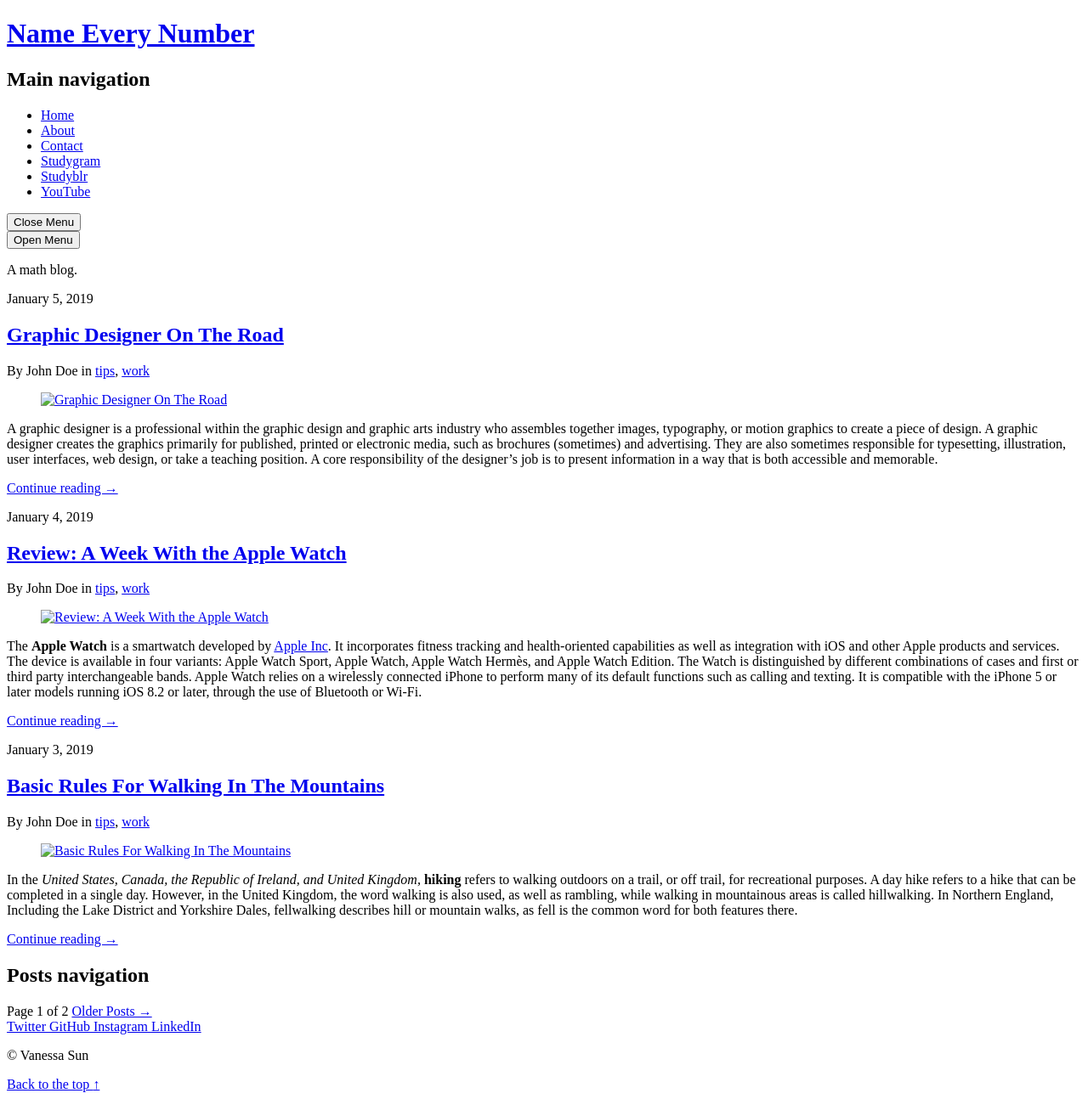
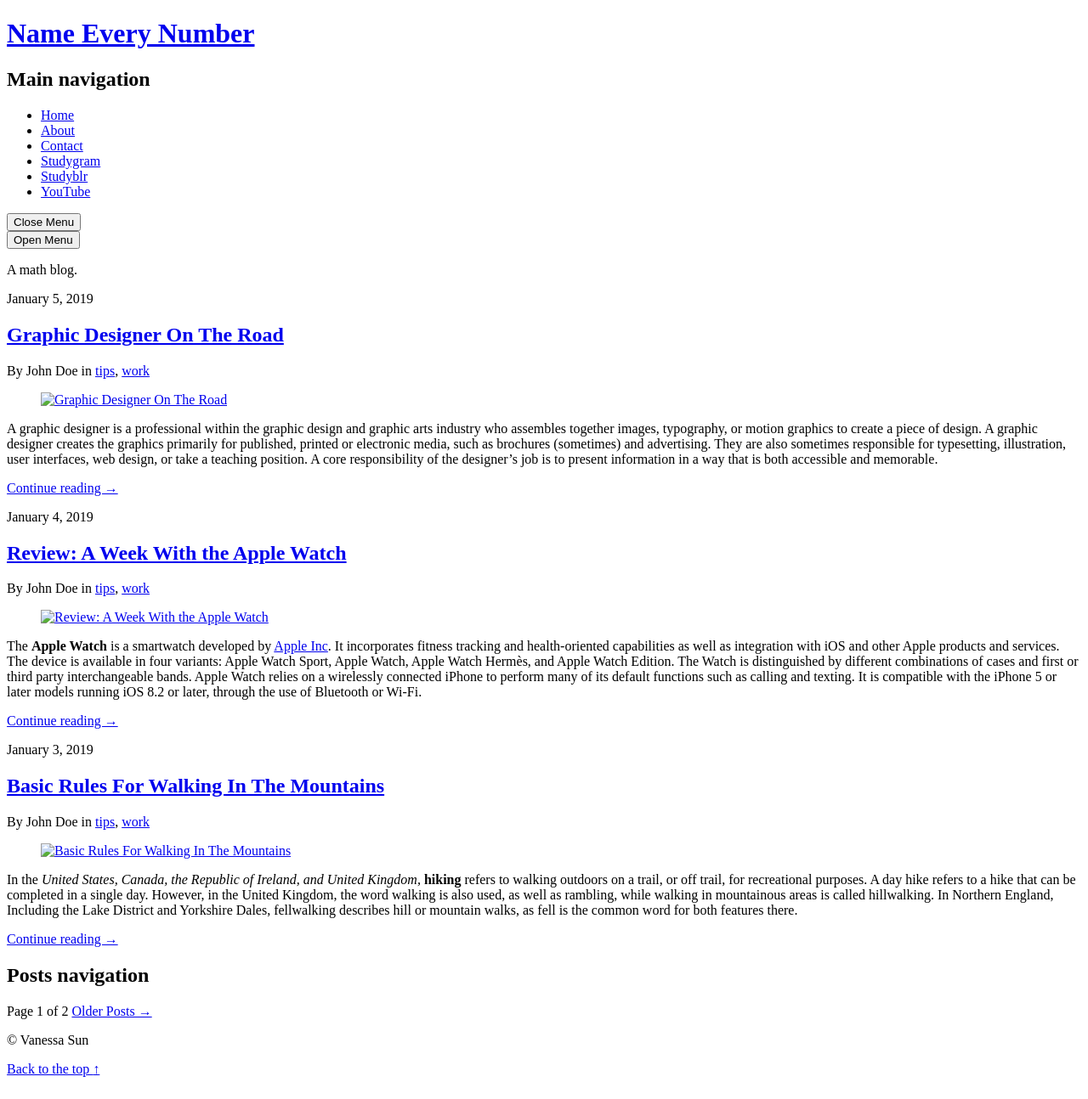
Before and after one commit to vanessasun64/NameEveryNumber, a Jekyll site: the page built from index.html, in a window 1280 px wide. Shown: the whole page at 85% size. Built offline with Jekyll 4.4.1, drawn with Linux system fonts in a browser that asks for light colours; the list of posts is cut into pages by our own code; part of the change alters nothing that is shown.

```diff
--- a/_config.yml
+++ b/_config.yml
@@ -23,7 +23,6 @@ navigation:
 footer:
   content: >-
     &copy; Vanessa Sun
-  has_social: true
 plugins:
   - jekyll-paginate
 paginate: 3
```
